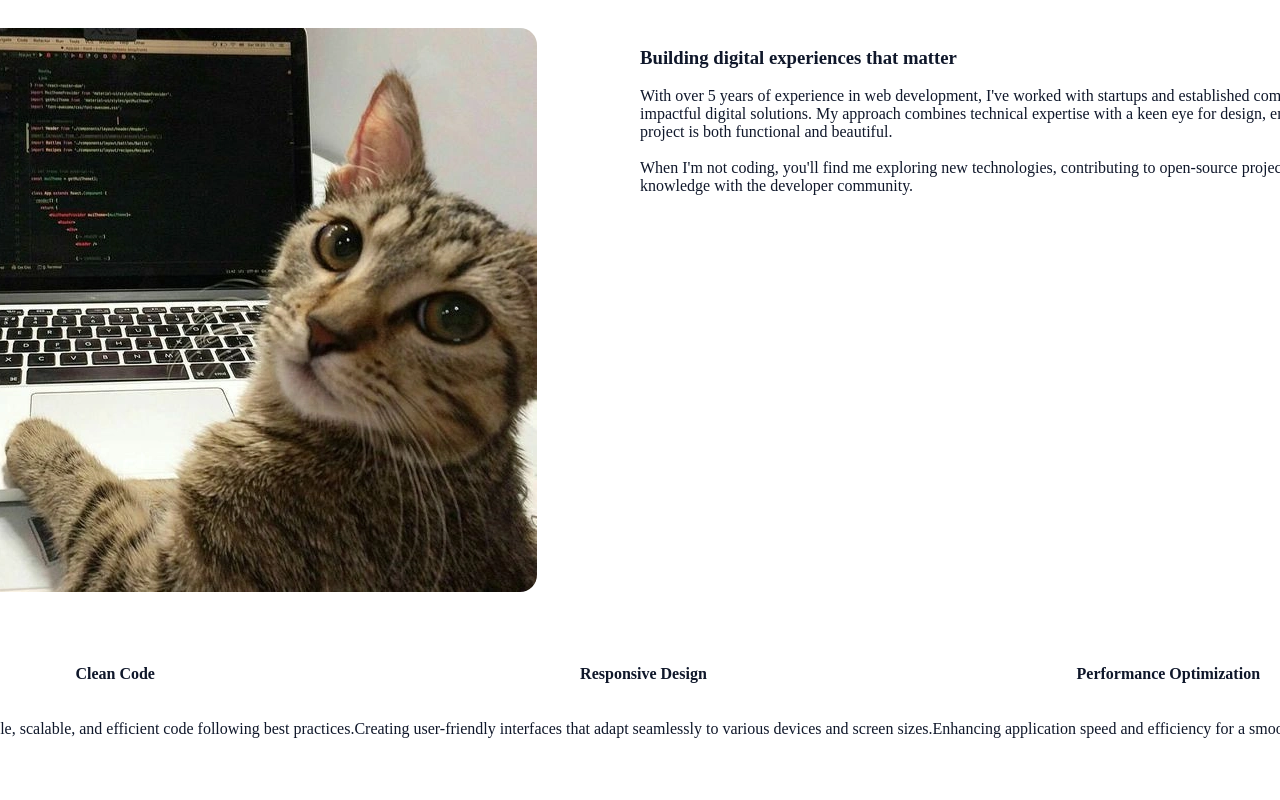
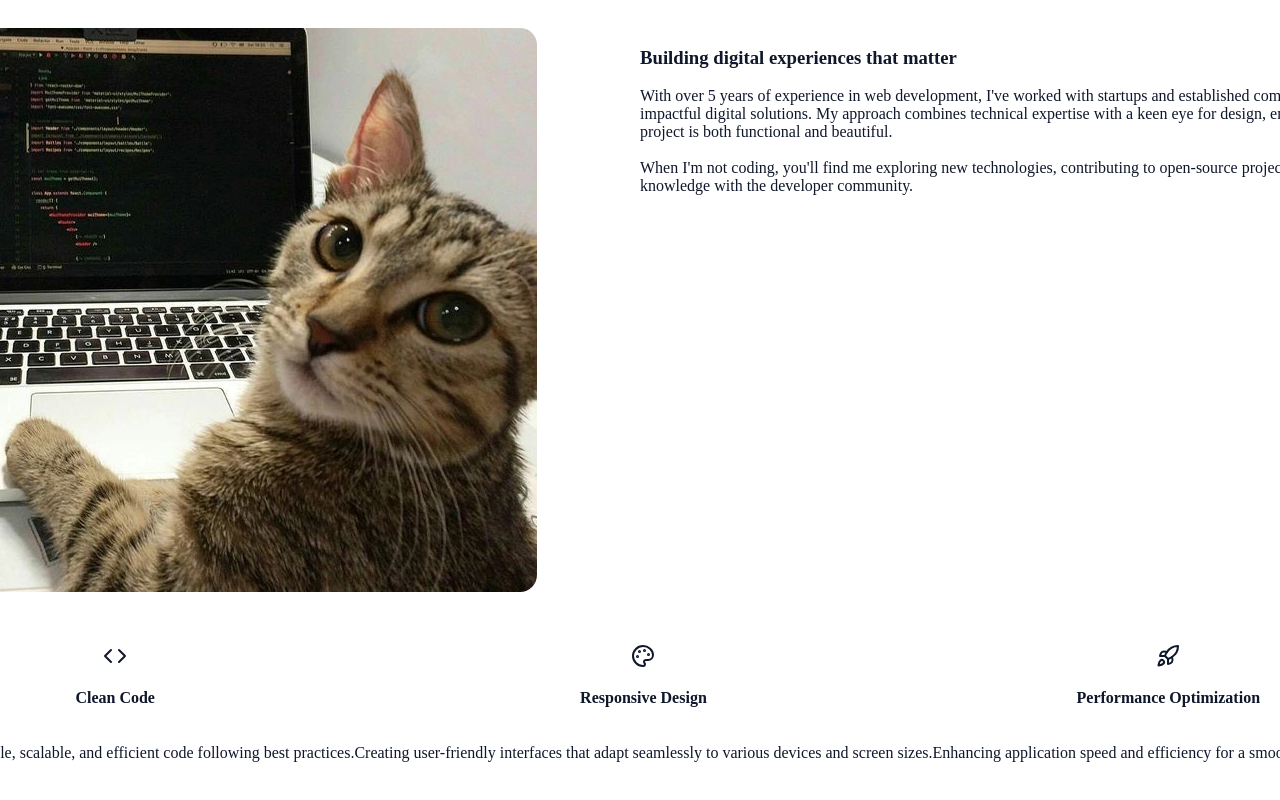
Before and after one commit to Mattias988/MKorsakowsky-V2, a Next.js app in the folder frontend/: page / in a window 1280 px wide. Shown: the part 1001-1801 px from the top of the page. Built offline with nearby package versions, Linux system fonts and the light colour scheme; no server answers.

Commit message:
refactor: update card data structure to use icons from lucide-react and improve type definitions

```diff
--- a/frontend/src/components/InfoCards/DescriptionCardsWithIcon.tsx
+++ b/frontend/src/components/InfoCards/DescriptionCardsWithIcon.tsx
@@ -1,12 +1,13 @@
 import React from 'react';
 import styles from './DescriptionCardsWithIcon.module.scss';
+import {Card} from "@/types/components";
 
-export default function DescriptionCardsWithIcon({title ="Clean Code", description="Writing maintainable, scalable, and efficient code following best practices.\n", iconSrc}: {title: string, description: string, iconSrc: string}) {
+export default function DescriptionCardsWithIcon({title ="Clean Code", description="Writing maintainable, scalable, and efficient code following best practices.\n", icon: Icon}: Card) {
 
     return (
         <div className={styles.descriptionCardContainer}>
             <div className={styles.iconContainer}>
-                <img className={styles.icon} src={iconSrc} />
+                <Icon className={styles.icon} />
             </div>
             <div className={styles.titleContainer}>
                 <h4>{title}</h4>
--- a/frontend/src/data/cards.ts
+++ b/frontend/src/data/cards.ts
@@ -1,21 +1,22 @@
 import { Card } from '@/types/components'
+import {Code, Palette, Rocket} from "lucide-react";
 
-type Cards = Card[];
 
-export const cards: Cards = [
+
+export const cards: Card[] = [
     {
         title: "Clean Code",
         description: "Writing maintainable, scalable, and efficient code following best practices.",
-        iconSrc: "../../public/icons/clean-code-icon.png"
+        icon: Code,
     },
     {
         title: "Responsive Design",
         description: "Creating user-friendly interfaces that adapt seamlessly to various devices and screen sizes.",
-        iconSrc: "../../public/icons/responsive-design-icon.png"
+        icon: Palette,
     },
     {
         title: "Performance Optimization",
         description: "Enhancing application speed and efficiency for a smooth user experience.",
-        iconSrc: "../../public/icons/performance-optimization-icon.png"
+        icon: Rocket,
     }
 ]
--- a/frontend/src/types/components.ts
+++ b/frontend/src/types/components.ts
@@ -1,6 +1,7 @@
+import {LucideIcon} from "lucide-react";
 
 export interface Card {
     title: string;
     description: string;
-    iconSrc: string;
+    icon: LucideIcon;
 }
--- a/frontend/src/types/data.ts
+++ b/frontend/src/types/data.ts
@@ -3,7 +3,7 @@ import {JSX} from "react";
 
 export interface SocialLink {
     id: number;
-    label: string;
+    name: string;
     url: string;
     icon: LucideIcon;
 }
```
